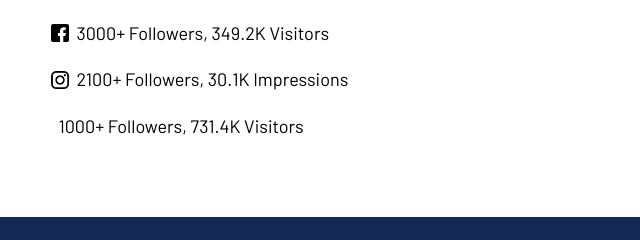
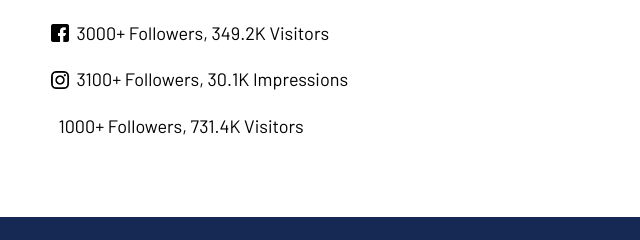
Before and after one commit to BSSR-Director/blue-sky-solar.github.io, a website: page index.html in a window 1280 px wide. Shown: the part 3159-3399 px from the top of the page, 0-640 px from the left. Drawn offline with nearby package versions, Linux system fonts and the light colour scheme.

Commit message:
Update index.html

```diff
--- a/index.html
+++ b/index.html
@@ -165,7 +165,7 @@
                                 target="_blank"><img class="cycle-outreach-icon" style="max-height: 18px;"
                                     src="/images/instagram.png" type="image/png" alt=""><img
                                     class="cycle-outreach-icon-2" src="/images/instagram2.png" type="image/png"
-                                    alt=""></a><span style="vertical-align: middle;">&nbsp;&nbsp;2100+ Followers, 30.1K
+                                    alt=""></a><span style="vertical-align: middle;">&nbsp;&nbsp;3100+ Followers, 30.1K
                                 Impressions</span> <br /><br /><a href="https://twitter.com/blueskysolar77/"
                                 target="_blank"><img class="cycle-outreach-icon" style="max-height: 18px;"
                                     src="/images/twitter.png" type="image/png" alt=""><img class="cycle-outreach-icon-2"
```
